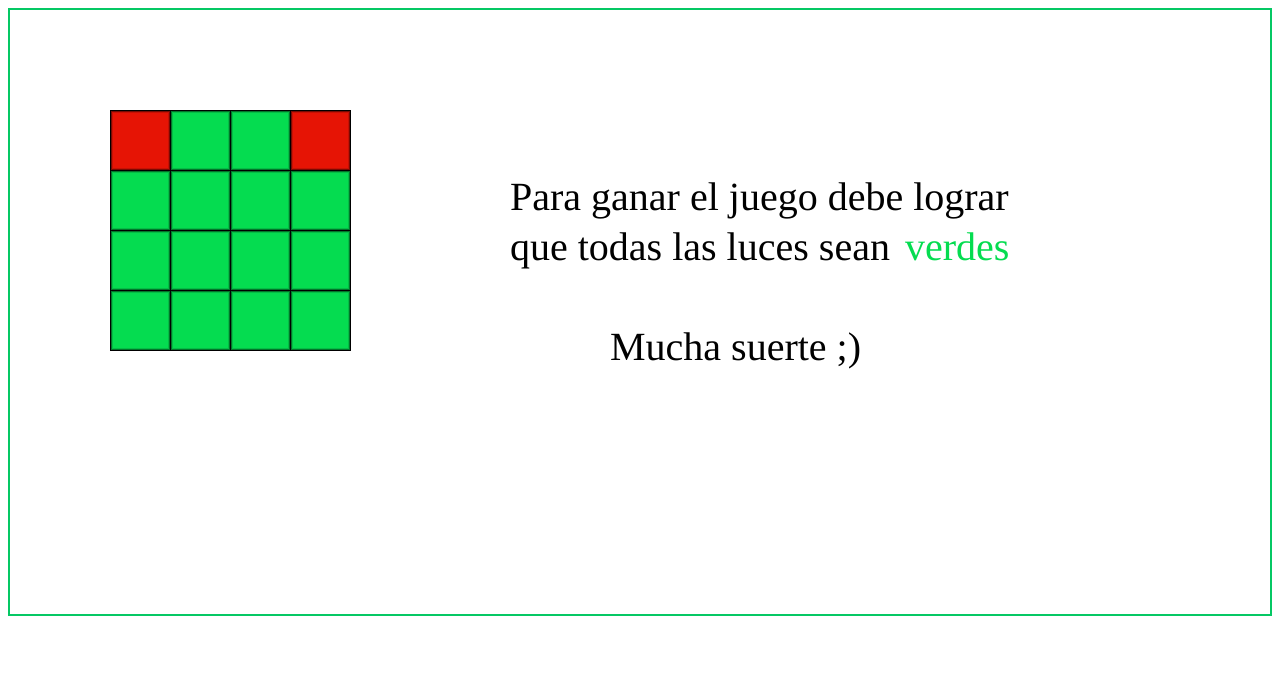
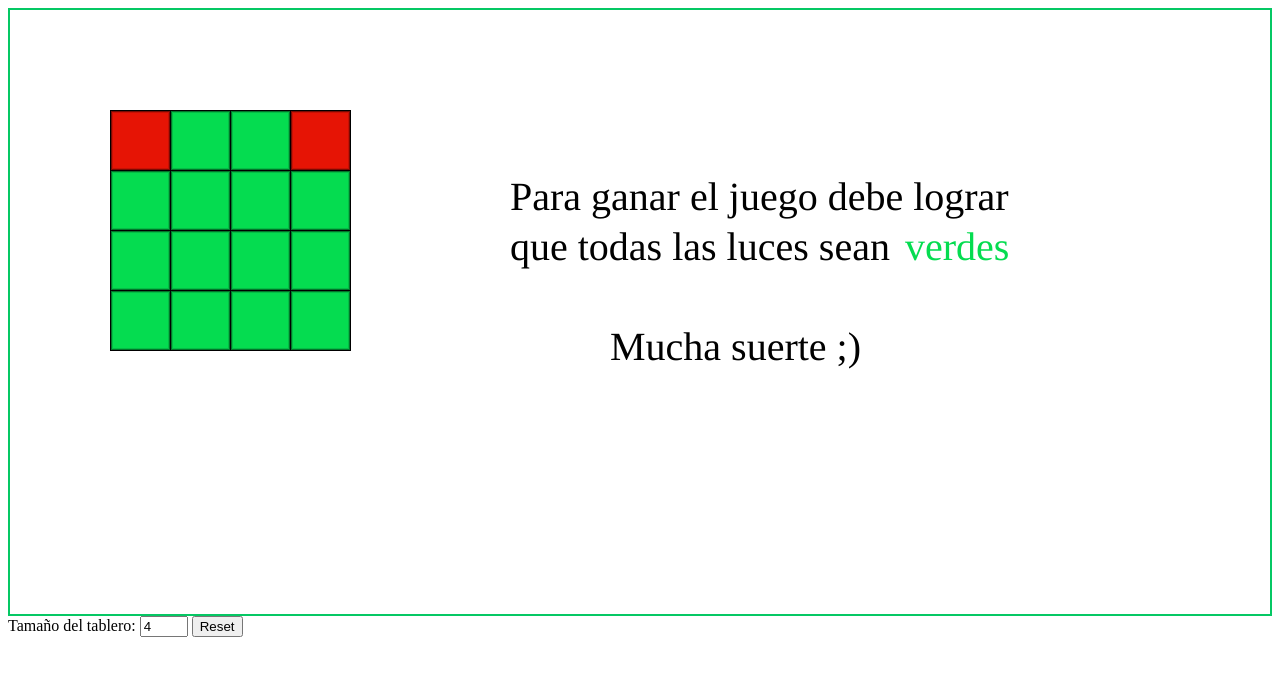
Before and after one commit to gonthalo/Lights-Out, a plain HTML site: page index.html in a window 1280 px wide. Drawn offline with Linux system fonts and the light colour scheme.

Commit message:
Update index.html

```diff
--- a/index.html
+++ b/index.html
@@ -7,9 +7,18 @@
 	<div style="border:2px solid rgb(5,200,100)" float="left">
 		<canvas id="lienzo" width="1200px" height="600px" >Your browser does not render the HTML 5 canvas tag</canvas>
 	</div>
-	<!--<div>
-		<input type="button" onclick="draw()" value="Pausa"><input type="button" onclick="draw()" value="Reset"><input type="button" onclick="draw()" value="Mover"><input type="button" onclick="draw()" value="Borrar">Variaciones:<input type="button" onclick="method = 1" value="Conway"><input type="button" onclick="method = 2" value="Day and Night"><input type="button" onclick="method = 3" value="Highlife">Figuras:<input type="button" onclick="figura = 1" value="Punto"><input type="button" onclick="figura = 2" value="Planeador"><input type="button" onclick="figura = 3" value="Fila"><input type="button" onclick="figura = 4" value="Columna">
-	</div>-->
+	<div>
+		Tamaño del tablero:
+		<input type="number" min="2" max="8" id="numero1" value="4">
+		<input type="button" onclick="reset()" value="Reset">
+		<!--<input type="button" onclick="draw()" value="Conway">
+		<input type="button" onclick="method = 2" value="Day and Night">
+		<input type="button" onclick="method = 3" value="Highlife">
+		<input type="button" onclick="figura = 1" value="Punto">
+		<input type="button" onclick="figura = 2" value="Planeador">
+		<input type="button" onclick="figura = 3" value="Fila">
+		<input type="button" onclick="figura = 4" value="Columna">-->
+	</div>
 	<!--<div style="position:absolute; top: 300px; right: 200px; width:300px; height: 100px; border:2px solid rgb(5,200,100)">
 		<input type="radio" name="metodo" value="Conway" checked>
 		<br\>
```
